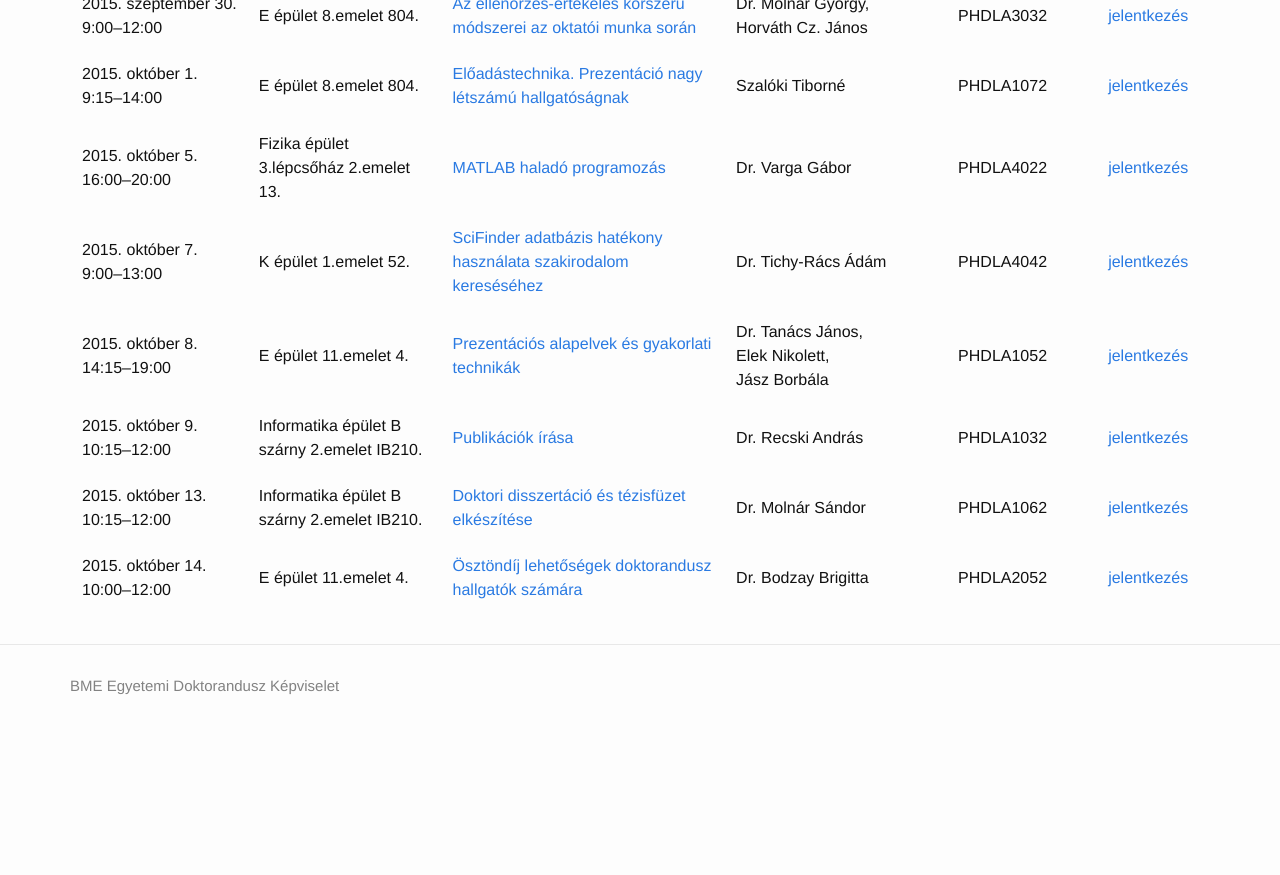
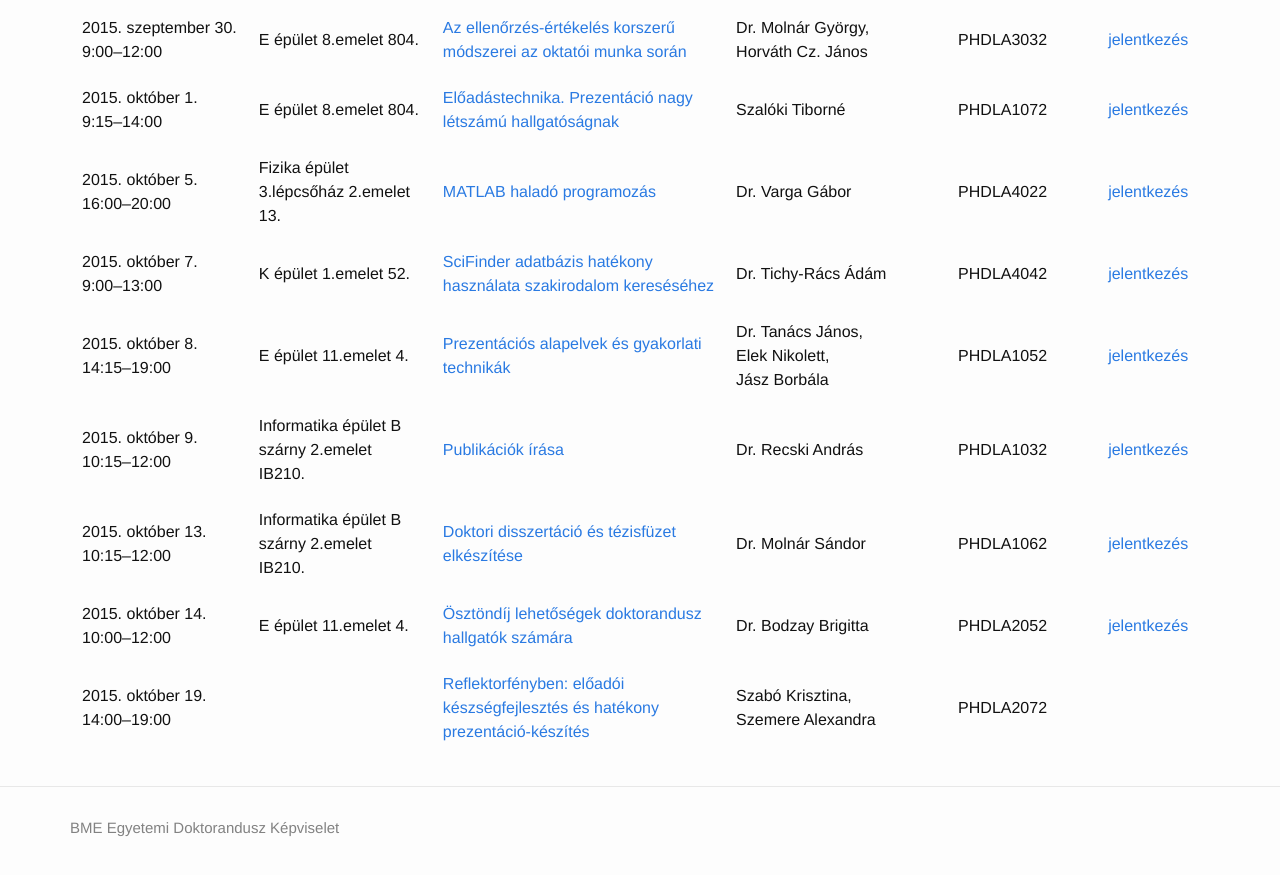
Before and after one commit to totyabaja/bme-edk.github.io, a Jekyll site: the page built from lectures.html, in a window 1280 px wide and 900 px high, scrolled down 599 px. Shown: the top 875 px of the window. Built offline with Jekyll 4.4.1, drawn with Linux system fonts in a browser that asks for light colours; a file with an impossible date is left out; before the commit the page ends 1357 px from its top, so only the background shows below that.

Commit message:
Update 2072-eloadoi-keszsegfejlesztes.md

```diff
--- a/_lectures/2072-eloadoi-keszsegfejlesztes.md
+++ b/_lectures/2072-eloadoi-keszsegfejlesztes.md
@@ -1,6 +1,6 @@
 ---
 layout: lecture
-date: TBA
+date: 2015.10.19.
 title: "Reflektorfényben: előadói készségfejlesztés és hatékony prezentáció-készítés"
 lecturers:
   - name: Szabó Krisztina
@@ -15,8 +15,8 @@ schools: összes
 audience: doktoranduszok és doktorjelöltek
 participants: max. 20 fő
 location: TBA
-starttime: ""
-endtime: ""
+starttime: "14:00"
+endtime: "19:00"
 form:
 ---
 
```
